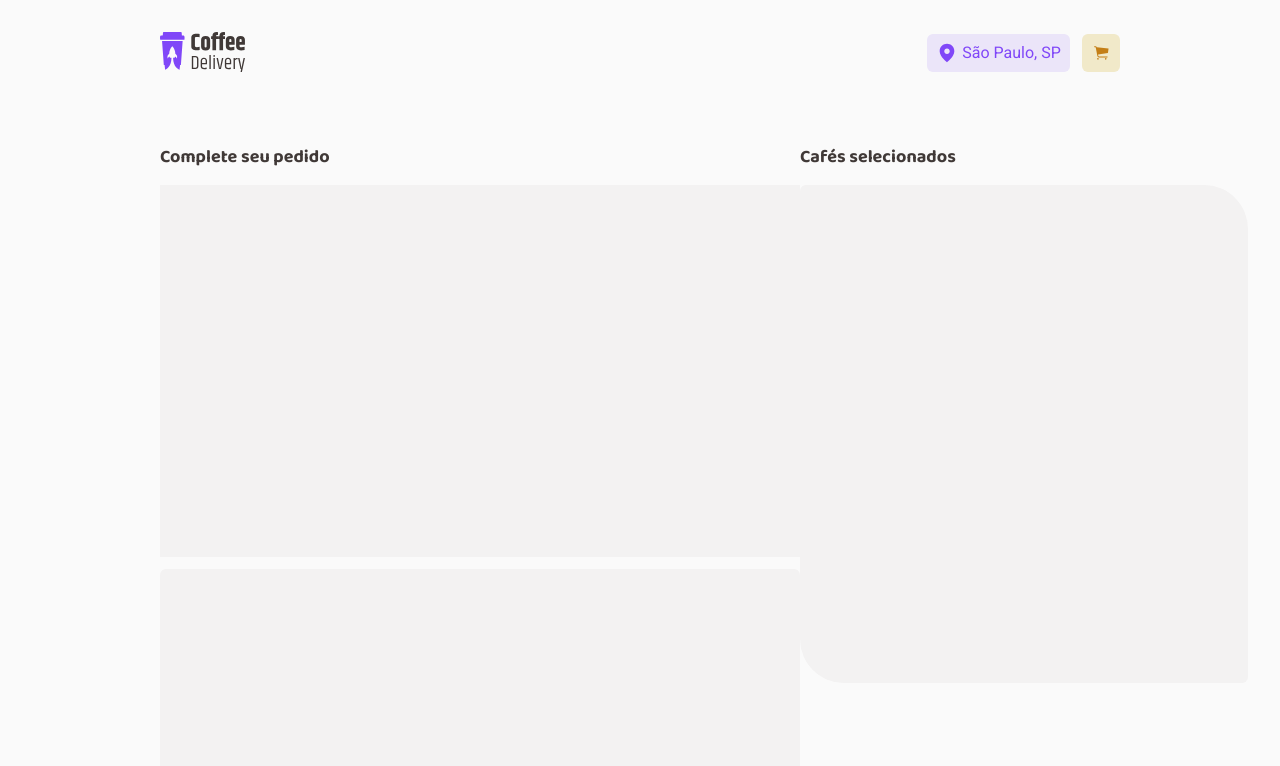
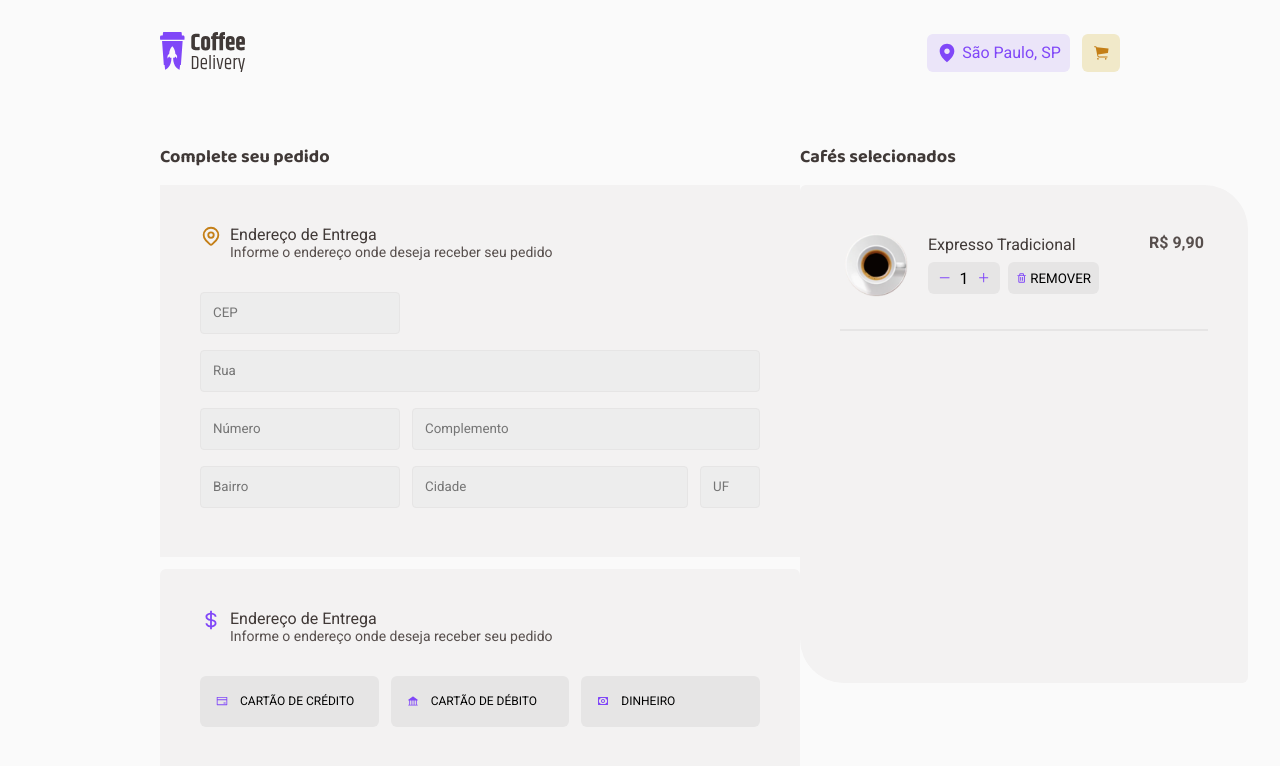
Before and after one commit to italopspereira/coffee-delivery, a React (Vite) app: page /checkout in a window 1280 px wide. Shown: the top 766 px of the page. Built offline with nearby package versions, Linux system fonts and the light colour scheme.

Commit message:
adjusts in checkout page

```diff
--- a/src/components/Coffes/coffes.tsx
+++ b/src/components/Coffes/coffes.tsx
@@ -14,7 +14,7 @@ export function Coffes() {
     <CoffeesContainer>
       <h2>Nossos cafés</h2>
       <CoffeesList>
-        <CoffeeCard key="teste">
+        <CoffeeCard key="">
           <img src={Coffee} alt="" />
           <CoffeeTag>
             <span>Tradicional</span>
@@ -33,7 +33,7 @@ export function Coffes() {
             </button>
           </CoffeSale>
         </CoffeeCard>
-        <CoffeeCard key="tesdddte">
+        <CoffeeCard key="">
           <img src={Coffee} alt="" />
           <CoffeeTag>
             <span>Tradicional</span>
--- /dev/null
+++ b/src/pages/Checkout/components/Form/Form.tsx
@@ -0,0 +1,23 @@
+import { FormContainer, InputContainer } from './styles'
+
+export function Form() {
+  return (
+    <FormContainer>
+      <InputContainer>
+        <input type="text" placeholder="CEP" />
+      </InputContainer>
+      <InputContainer>
+        <input type="text" placeholder="Rua" />
+      </InputContainer>
+      <InputContainer>
+        <input type="text" placeholder="Número" />
+        <input type="text" placeholder="Complemento" />
+      </InputContainer>
+      <InputContainer>
+        <input type="text" placeholder="Bairro" />
+        <input type="text" placeholder="Cidade" />
+        <input type="text" placeholder="UF" />
+      </InputContainer>
+    </FormContainer>
+  )
+}
--- /dev/null
+++ b/src/pages/Checkout/components/Form/styles.ts
@@ -0,0 +1,39 @@
+import styled from 'styled-components'
+
+export const FormContainer = styled.form`
+  display: flex;
+  flex-direction: column;
+  gap: 16px;
+  & > div:nth-child(2) {
+    & > input {
+      height: 42px;
+      width: 560px;
+    }
+  }
+  & > div:nth-child(3) {
+    gap: 12px;
+    & > input:nth-child(2) {
+      width: 348px;
+    }
+  }
+  & > div:nth-child(4) {
+    gap: 12px;
+    & > input:nth-child(2) {
+      width: 276px;
+    }
+    & > input:nth-child(3) {
+      width: 60px;
+    }
+  }
+`
+export const InputContainer = styled.div`
+  display: flex;
+  & > input {
+    width: 200px;
+    height: 42px;
+    border-radius: 4px;
+    padding: 12px;
+    background: ${(props) => props.theme.base['base-input']};
+    border: 1px solid ${(props) => props.theme.base['base-button']};
+  }
+`
--- /dev/null
+++ b/src/pages/Checkout/components/Payment/Payment.tsx
@@ -0,0 +1,31 @@
+import { AiFillBank, AiOutlineCreditCard } from 'react-icons/ai'
+import { BiDollar, BiMoney } from 'react-icons/bi'
+import { PaymentMethodButton, PaymentTitle } from './styles'
+
+export function Payment() {
+  return (
+    <>
+      <PaymentTitle>
+        <BiDollar size="22" />
+        <div>
+          <label>Endereço de Entrega</label>
+          <span>Informe o endereço onde deseja receber seu pedido</span>
+        </div>
+      </PaymentTitle>
+      <PaymentMethodButton>
+        <button>
+          <AiOutlineCreditCard />
+          Cartão de crédito
+        </button>
+        <button>
+          <AiFillBank />
+          cartão de débito
+        </button>
+        <button>
+          <BiMoney />
+          dinheiro
+        </button>
+      </PaymentMethodButton>
+    </>
+  )
+}
--- /dev/null
+++ b/src/pages/Checkout/components/Payment/styles.ts
@@ -0,0 +1,47 @@
+import styled from 'styled-components'
+
+export const PaymentTitle = styled.div`
+  display: flex;
+  margin-bottom: 32px;
+  & > svg {
+    color: ${(props) => props.theme.products['purple']};
+  }
+  & > div {
+    display: flex;
+    flex-direction: column;
+    margin-left: 8px;
+    & > label {
+      color: ${(props) => props.theme.base['base-subtitle']};
+      font-size: 16px;
+    }
+    & > span {
+      color: ${(props) => props.theme.base['base-text']};
+      font-size: 14px;
+    }
+  }
+`
+export const PaymentMethodButton = styled.div`
+  display: flex;
+  flex-direction: row;
+  justify-content: center;
+  align-items: center;
+  padding: 0px;
+  gap: 12px;
+  width: 560px;
+  height: 51px;
+  & > button {
+    font-size: 12px;
+    display: flex;
+    align-items: center;
+    padding: 16px;
+    gap: 12px;
+    border-radius: 6px;
+    width: 178.67px;
+    height: 51px;
+    background: ${(props) => props.theme.base['base-button']};
+    text-transform: uppercase;
+  }
+  & svg {
+    color: ${(props) => props.theme.products['purple']};
+  }
+`
--- /dev/null
+++ b/src/pages/Checkout/components/SelectedCoffes/SelectedCoffes.tsx
@@ -0,0 +1,29 @@
+import { BiTrash } from 'react-icons/bi'
+import { CoffeeQuantity } from '../../../../components/CoffeeQuantity/coffeeQuantity'
+import { Coffes, HrCoffeeDivider } from './styled'
+import CoffeImage from '../../../../assets/Coffee.svg'
+export function SelectedCoffes() {
+  return (
+    <>
+      <Coffes>
+        <div>
+          <img src={CoffeImage} alt="" />
+          <div>
+            <section>
+              <span>Expresso Tradicional</span>
+            </section>
+            <section>
+              <CoffeeQuantity></CoffeeQuantity>
+              <button>
+                <BiTrash />
+                Remover
+              </button>
+            </section>
+          </div>
+        </div>
+        <span>R$ 9,90</span>
+      </Coffes>
+      <HrCoffeeDivider></HrCoffeeDivider>
+    </>
+  )
+}
--- /dev/null
+++ b/src/pages/Checkout/components/SelectedCoffes/styled.ts
@@ -0,0 +1,77 @@
+import styled from 'styled-components'
+
+export const Coffes = styled.div`
+  display: flex;
+  padding: 8px 4px;
+  width: 368px;
+  height: 80px;
+  & > span {
+    display: flex;
+    width: 55px;
+    height: 21px;
+    font-weight: 700;
+    font-size: 16px;
+    margin-left: 50px;
+    color: ${(props) => props.theme.base['base-text']};
+  }
+  & > div {
+    gap: 20px;
+    display: flex;
+    align-items: center;
+    padding: 0px;
+    gap: 20px;
+    width: 255px;
+    height: 64px;
+    & img {
+      height: 64px;
+      width: 64px;
+    }
+    & section:nth-child(1) {
+      display: flex;
+      margin-bottom: 8px;
+      font-size: 16px;
+      color: ${(props) => props.theme.base['base-subtitle']};
+    }
+    & section:nth-child(2) {
+      gap: 8px;
+      display: flex;
+      align-items: center;
+      & > div {
+        display: flex;
+        width: 72px;
+        height: 32px;
+        background: none;
+        cursor: pointer;
+        background: ${(props) => props.theme.base['base-button']};
+      }
+      & > button {
+        display: flex;
+        align-items: center;
+        height: 32px;
+        width: 91px;
+        gap: 3px;
+        border-radius: 6px;
+        cursor: pointer;
+        text-transform: uppercase;
+        padding: 0px 8px 0px 8px;
+        background: ${(props) => props.theme.base['base-button']};
+        & svg {
+          height: 16px;
+          width: 16px;
+          left: 8px;
+          top: 8px;
+          border-radius: 0px;
+          color: ${(props) => props.theme.products['purple']};
+        }
+      }
+    }
+  }
+`
+
+export const HrCoffeeDivider = styled.div`
+  width: 368px;
+  height: 0px;
+  border: 1px solid ${(props) => props.theme.base['base-button']};
+  margin-top: 24px;
+  margin-bottom: 24px;
+`
--- a/src/pages/Checkout/index.tsx
+++ b/src/pages/Checkout/index.tsx
@@ -6,20 +6,38 @@ import {
   CoffeesSelect,
   CoffeesSelectCard,
   PaymentMethod,
+  AddressTitle,
 } from './styles'
-
+import { TbMapPin } from 'react-icons/tb'
+import { Form } from './components/Form/Form'
+import { Payment } from './components/Payment/Payment'
+import { PaymentMethodButton } from './components/Payment/styles'
+import { SelectedCoffes } from './components/SelectedCoffes/SelectedCoffes'
 export function Checkout() {
   return (
     <CheckoutContainer>
       <CheckoutCard>
         <CheckoutInfos>
           <p>Complete seu pedido</p>
-          <CheckoutAddress></CheckoutAddress>
-          <PaymentMethod></PaymentMethod>
+          <CheckoutAddress>
+            <AddressTitle>
+              <TbMapPin size="22" />
+              <div>
+                <label>Endereço de Entrega</label>
+                <span>Informe o endereço onde deseja receber seu pedido</span>
+              </div>
+            </AddressTitle>
+            <Form></Form>
+          </CheckoutAddress>
+          <PaymentMethod>
+            <Payment></Payment>
+          </PaymentMethod>
         </CheckoutInfos>
         <CoffeesSelect>
           <p>Cafés selecionados</p>
-          <CoffeesSelectCard></CoffeesSelectCard>
+          <CoffeesSelectCard>
+            <SelectedCoffes></SelectedCoffes>
+          </CoffeesSelectCard>
         </CoffeesSelect>
       </CheckoutCard>
     </CheckoutContainer>
--- a/src/pages/Checkout/styles.ts
+++ b/src/pages/Checkout/styles.ts
@@ -58,3 +58,23 @@ export const CoffeesSelectCard = styled.div`
   border-radius: 6px 44px;
   background: ${(props) => props.theme.base['base-card']};
 `
+
+export const AddressTitle = styled.div`
+  display: flex;
+  & > svg {
+    color: ${(props) => props.theme.products['yellow-dark']};
+  }
+  & > div {
+    display: flex;
+    flex-direction: column;
+    margin-left: 8px;
+    & > label {
+      color: ${(props) => props.theme.base['base-subtitle']};
+      font-size: 16px;
+    }
+    & > span {
+      color: ${(props) => props.theme.base['base-text']};
+      font-size: 14px;
+    }
+  }
+`
```
